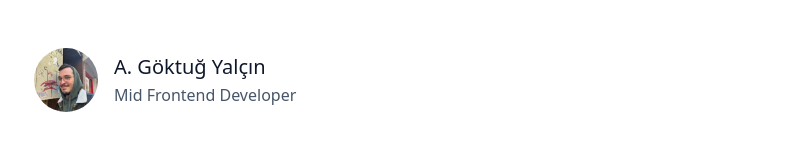
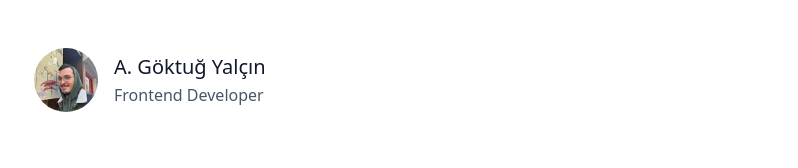
Before and after one commit to GoktugYalcin/next-portfolio-sample, a Next.js app: page / in a window 1280 px wide. Shown: the top 168 px of the page, without its empty margins (238-1036 px from the left). Built offline with nearby package versions, Linux system fonts and the light colour scheme.

Commit message:
Update for label

```diff
--- a/infos.js
+++ b/infos.js
@@ -1,6 +1,6 @@
 module.exports = {
   name: "A. Göktuğ Yalçın",
-  title: "Mid Frontend Developer",
+  title: "Frontend Developer",
   description:
     "I'm Göktuğ, a Istanbul-based freelance front-end developer. Specializing in JavaScript, React, Vue, Next.js, and TypeScript, I'm passionate about creating engaging and interactive digital experiences.",
   lang: "tr",
```
